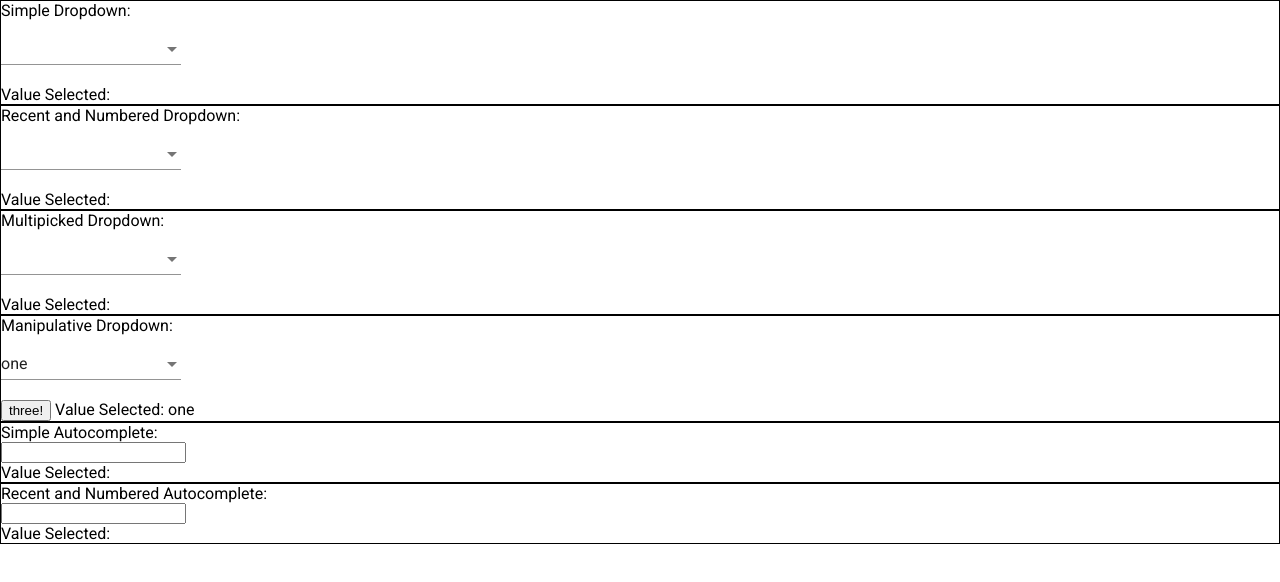
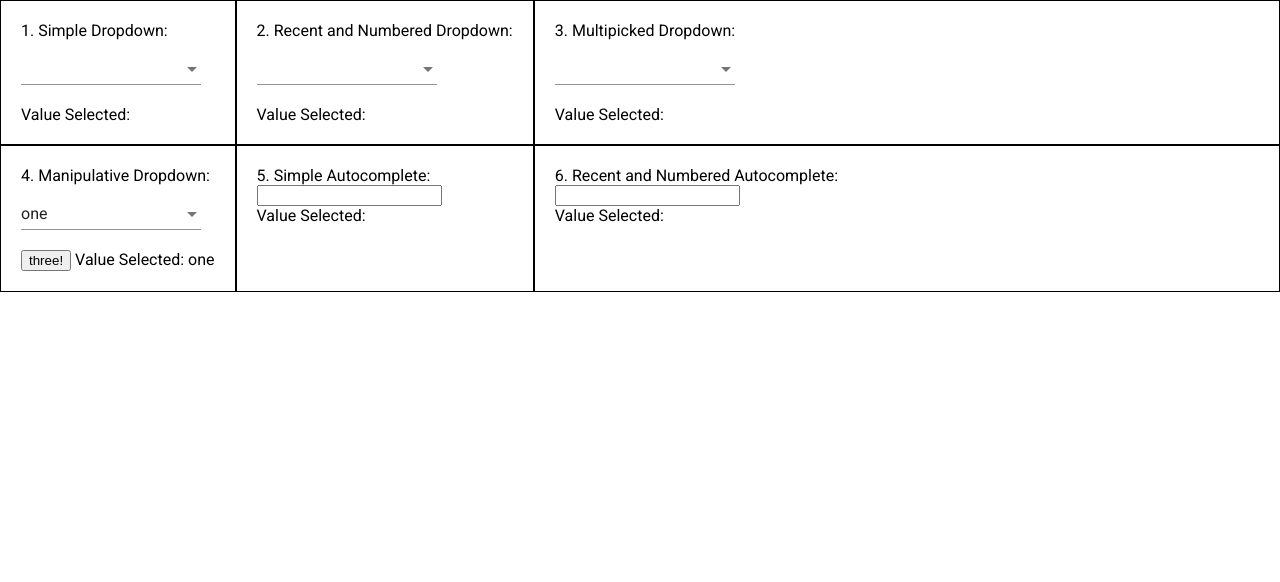
Before and after one commit to nEEck1/new-dropdown, an Angular app: page / in a window 1280 px wide. Shown: the top 582 px of the page. Built offline with nearby package versions, Linux system fonts and the light colour scheme.

Commit message:
Recent for simple dropdown and form demo to grid

```diff
--- a/src/app/components/form-demo/form-demo.component.html
+++ b/src/app/components/form-demo/form-demo.component.html
@@ -1,21 +1,22 @@
 <div class="container">
     <label>
-        Simple Dropdown:
+        1. Simple Dropdown:
         <app-new-dropdown [control]="simpleDropdownFormControl" [dropdownOptions]="options"></app-new-dropdown>
         Value Selected:
         {{simpleDropdownFormControl.value}}
     </label>
 
     <label>
-        Recent and Numbered Dropdown:
-        <app-new-dropdown [control]="featuredDropdownFormControl" [dropdownOptions]="options" [showIndex]="true">
+        2. Recent and Numbered Dropdown:
+        <app-new-dropdown [control]="featuredDropdownFormControl" [dropdownOptions]="options" [showIndex]="true"
+            [showRecent]="true">
         </app-new-dropdown>
         Value Selected:
         {{featuredDropdownFormControl.value}}
     </label>
 
     <label>
-        Multipicked Dropdown:
+        3. Multipicked Dropdown:
         <app-new-dropdown [control]="multipleDropdownFormControl" [dropdownOptions]="options" [type]="'multiple'">
         </app-new-dropdown>
         Value Selected:
@@ -24,7 +25,7 @@
 
 
     <label>
-        Manipulative Dropdown:
+        4. Manipulative Dropdown:
         <app-new-dropdown [control]="manipulativeDropDownFormControl" [dropdownOptions]="options">
         </app-new-dropdown>
         <button (click)="changeToThreeDemo()">three!</button>
@@ -34,7 +35,7 @@
 
 
     <label>
-        Simple Autocomplete:
+        5. Simple Autocomplete:
         <app-new-dropdown [control]="simpleAutocompleteFormControl" [dropdownOptions]="options" [type]="'autocomplete'">
         </app-new-dropdown>
         Value Selected:
@@ -42,7 +43,7 @@
     </label>
 
     <label>
-        Recent and Numbered Autocomplete:
+        6. Recent and Numbered Autocomplete:
         <app-new-dropdown [control]="featuredAutocompleteFormControl" [dropdownOptions]="options"
             [type]="'autocomplete'" [showIndex]="true">
         </app-new-dropdown>
--- a/src/app/components/form-demo/form-demo.component.scss
+++ b/src/app/components/form-demo/form-demo.component.scss
@@ -1,8 +1,23 @@
 label {
     border: 1px #000 solid;
+    padding: 20px;
 }
 
 .container {
+    display: grid;
+    grid-template-columns: auto auto 1fr;
+  grid-template-rows: auto auto;
+
+}
+
+.form-results {
+    margin: 20px;
+    width: 300px;
+    border: 1px #000 solid;
     display: flex;
-    flex-direction: column;
+    justify-content: space-around;
 }
+
+.submit-button {
+    font-size: large;
+}
--- a/src/app/components/new-dropdown/new-dropdown.component.html
+++ b/src/app/components/new-dropdown/new-dropdown.component.html
@@ -1,6 +1,12 @@
 <form class="example-form" [ngSwitch]="type">
     <mat-form-field *ngSwitchCase="'dropdown'">
         <mat-select [formControl]="control">
+            <ng-template [ngIf]="showRecent">
+                <mat-option *ngFor="let recentValue of recent.reverse()" [value]="recentValue">
+                    {{recentValue}}
+                </mat-option>
+                <hr>
+            </ng-template>
             <mat-option *ngFor="let option of dropdownOptions; let i = index" [value]="option">
                 <ng-template [ngIf]="showIndex">{{i+1}}. </ng-template>
                 {{option}}
--- a/src/app/components/new-dropdown/new-dropdown.component.ts
+++ b/src/app/components/new-dropdown/new-dropdown.component.ts
@@ -1,4 +1,4 @@
-import { Component, Input } from '@angular/core';
+import { Component, Input, OnInit } from '@angular/core';
 import { FormControl } from '@angular/forms';
 
 
@@ -7,14 +7,38 @@ import { FormControl } from '@angular/forms';
   templateUrl: './new-dropdown.component.html',
   styleUrls: ['./new-dropdown.component.scss']
 })
-export class NewDropdownComponent {
+export class NewDropdownComponent implements OnInit {
+
+  private readonly MAX_RECENT_LENGTH = 3;
+
+  @Input() control: FormControl;
 
   @Input() dropdownOptions: string[];
   @Input() type: 'dropdown' | 'multiple' | 'autocomplete' = 'dropdown';
   @Input() showIndex = false;
   @Input() showMultiple = false;
+  @Input() showRecent = false;
 
-  @Input() control: FormControl;
+  recent = [];
 
   constructor() { }
+
+  ngOnInit(): void {
+    if (this.showRecent) {
+      this.control.valueChanges.subscribe(value => this.newRecent(value));
+    }
+  }
+
+  private newRecent(value: string): void {
+    const valueIndex = this.recent.indexOf(value, 0);
+    if (valueIndex > -1) {
+      this.recent.splice(valueIndex, 1);
+    }
+
+    if (this.recent.length === this.MAX_RECENT_LENGTH) {
+      this.recent.shift();
+    }
+
+    this.recent.push(value);
+  }
 }
```
